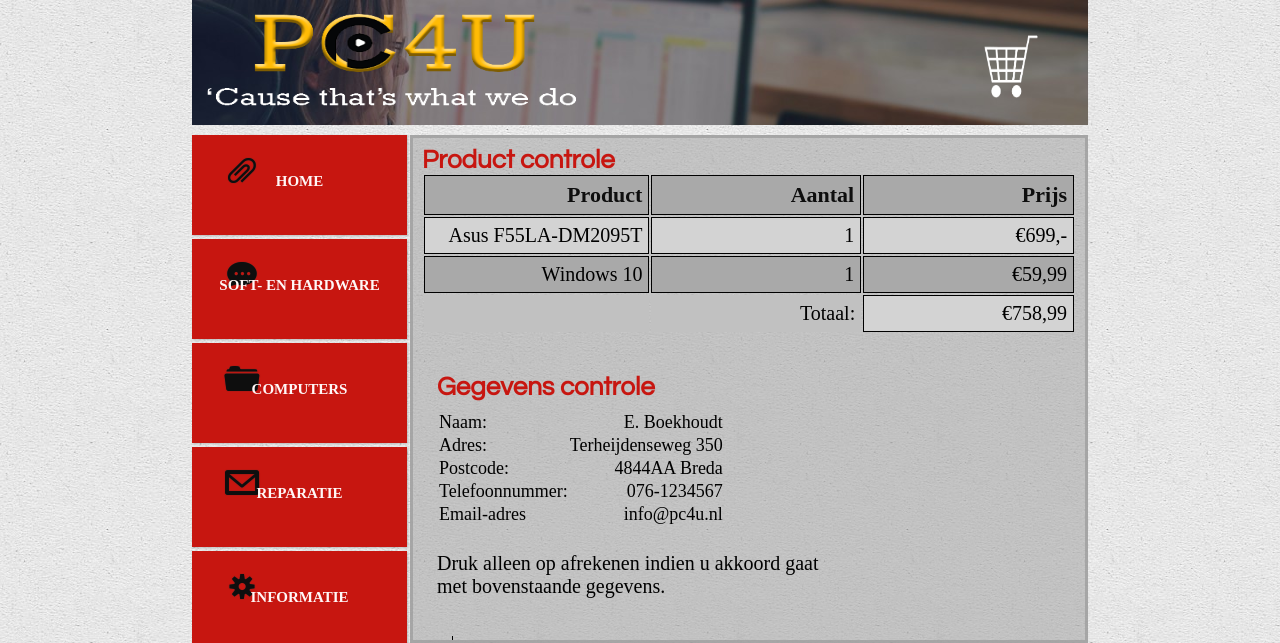
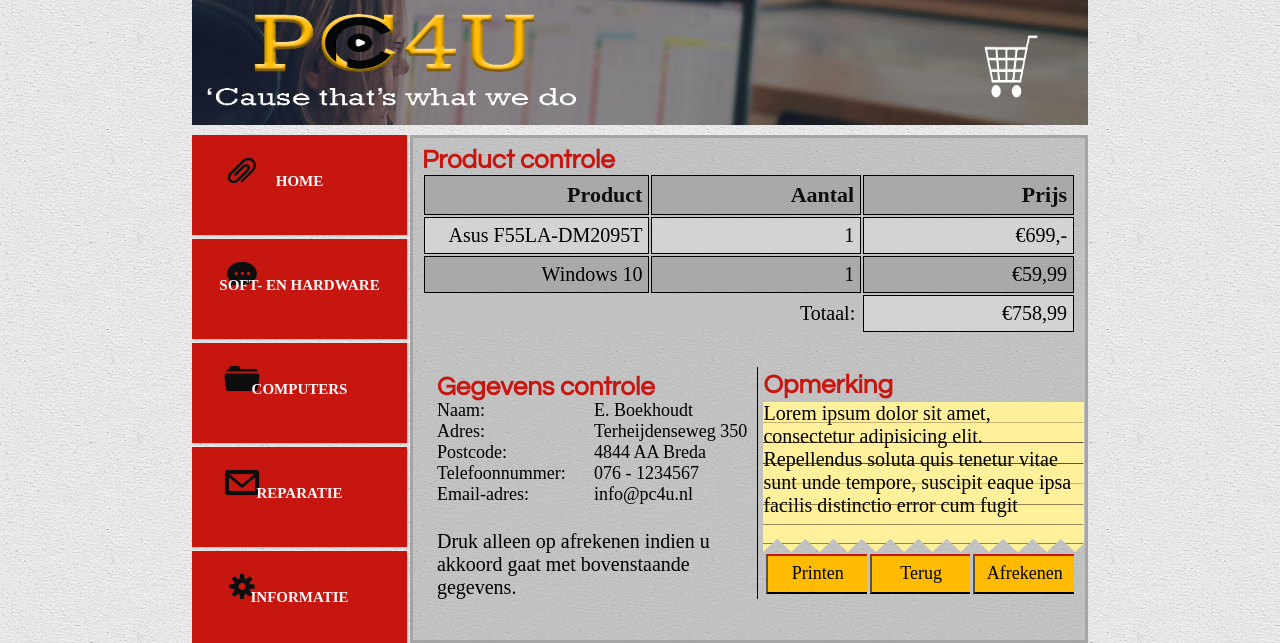
Before and after one commit to jr-development/PC4U-V2.0, a plain HTML site: page controle.html in a window 1280 px wide. Shown: the top 643 px of the page. Drawn offline with Linux system fonts and the light colour scheme.

Commit message:
controlle fixed
controlle sketch fix

```diff
--- a/controle.html
+++ b/controle.html
@@ -4,6 +4,13 @@
 	<meta charset="UTF-8">
 	<title>Controle</title>
 	<link rel="stylesheet" href="css/style.css">
+	<style>
+		.information{
+
+		}
+
+
+	</style>
 </head>
 <body>
 	<div class="wrapper">
@@ -103,28 +110,30 @@
 
 						<section class="data-control procent_50">
 							<h1> Gegevens controle </h1>
-								<table class="secundary-table">
-									<tr>
-										<td> Naam:</td>
-										<td class="fr"> E. Boekhoudt</td>
-									</tr>
-									<tr>
-										<td> Adres:</td>
-										<td class="fr"> Terheijdenseweg 350 </td>
-									</tr>
-									<tr>
-										<td> Postcode: </td>
-										<td class="fr"> 4844AA Breda</td>
-									</tr>
-									<tr>
-										<td> Telefoonnummer: </td>
-										<td class="fr"> 076-1234567 </td>
-									</tr>
-									<tr>
-										<td> Email-adres </td>
-										<td class="fr"> info@pc4u.nl </td>
-									</tr>
-								</table>
+							<div class="information full_width">
+								<div class="leftinfo procent_50">
+									<ul>
+										<li>Naam:</li>
+										<li>Adres:</li>
+										<li>Postcode:</li>
+										<li>Telefoonnummer:</li>
+										<li>Email-adres:</li>
+									</ul>
+								</div>
+								<div class="rightinfo procent_50">
+									<ul>
+										<li>E. Boekhoudt</li>
+										<li>Terheijdenseweg 350</li>
+										<li>4844 AA Breda</li>
+										<li>076 - 1234567</li>
+										<li>info@pc4u.nl</li>
+									</ul>
+								</div>
+
+							</div>
+
+
+
 						<p class="paragraph"> Druk alleen op afrekenen indien u akkoord gaat met bovenstaande gegevens. </p>
 
 						</section>
@@ -136,10 +145,10 @@
 									<p class="secundary-paragraph">Lorem ipsum dolor sit amet, consectetur adipisicing elit. Repellendus soluta quis tenetur vitae sunt unde tempore, suscipit eaque ipsa facilis distinctio error cum fugit </p>
 								</blockquote>
 							</div>
-							<div class="buttons">
-								<a href="print.html" target="_blank"><button class="different-button">Printen</button></a>
-								<a href="gegevens.html"><button class="different-button">Terug</button></a>
-								<a href="betalen.html"><button class="different-button">Afrekenen</button></a>
+							<div class="full_width">
+								<div class="procent_33"><a href="print.html" target="_blank"><button class="different-button">Printen</button></a></div>
+								<div class="procent_33"><a href="gegevens.html"><button class="different-button">Terug</button></a></div>
+								<div class="procent_33"><a href="betalen.html"><button class="different-button">Afrekenen</button></a></div>
 							</div>
 						</section>
 
--- a/css/style.css
+++ b/css/style.css
@@ -818,48 +818,40 @@
 
 
         .data-control {
-            width: 47%;
-            min-width: 400px;
             float: left;
             margin-bottom: 20px;
             margin-top: 25px;
         }
 
         .note{
-            width: 47%;
+
             border-left: solid black 1px;
-            padding: 10px;
+            padding: 5px;
             margin-top: -11px;
             height: 100%;
             float: left;
             margin-top: 18px;
-            margin-left: 15px;
+
         }
 
         .different-button {
-            width: 80px;
-            height: 35px;
-            margin-left: 40px;
+            text-align: center;
+            width: 99%;
+            margin-top: 2px;
+            margin-left: 3px;
 
         }
 
         blockquote {
             background-image: url(../images/note.png);
             height: 150px;
-
+            background-size: 100% 100%;
 
         }
         p.secundary-paragraph {
-            line-height: 35px;
-            font-size: 23px;
+            line-height: 23px;
+            font-size: 20px;
             margin-top: 4px;
-        }
-
-        .blockquote {
-            width: 100%;
-            height: 192px;
-
-            min-width: 400px;
         }
 
         .buttons {
```
